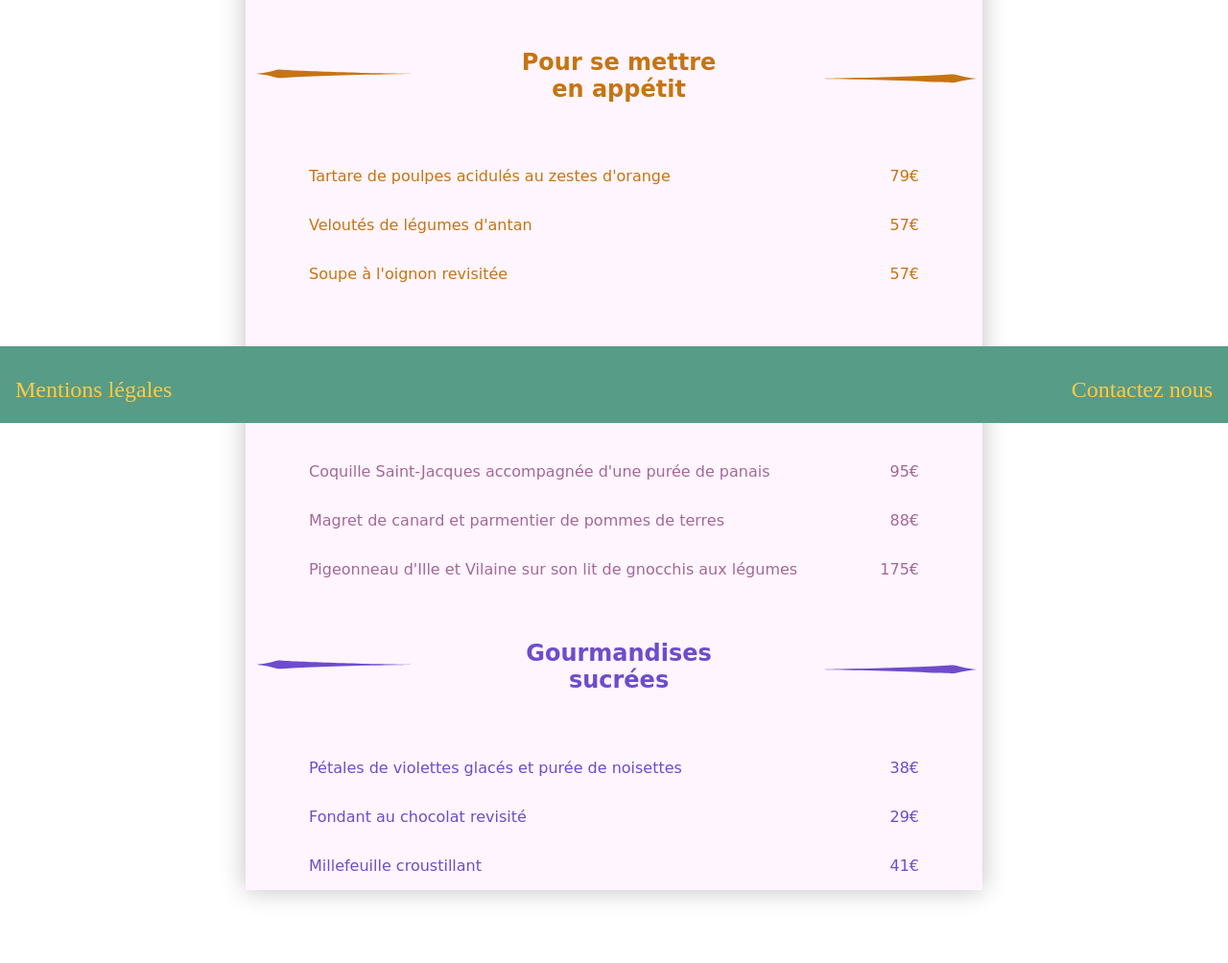
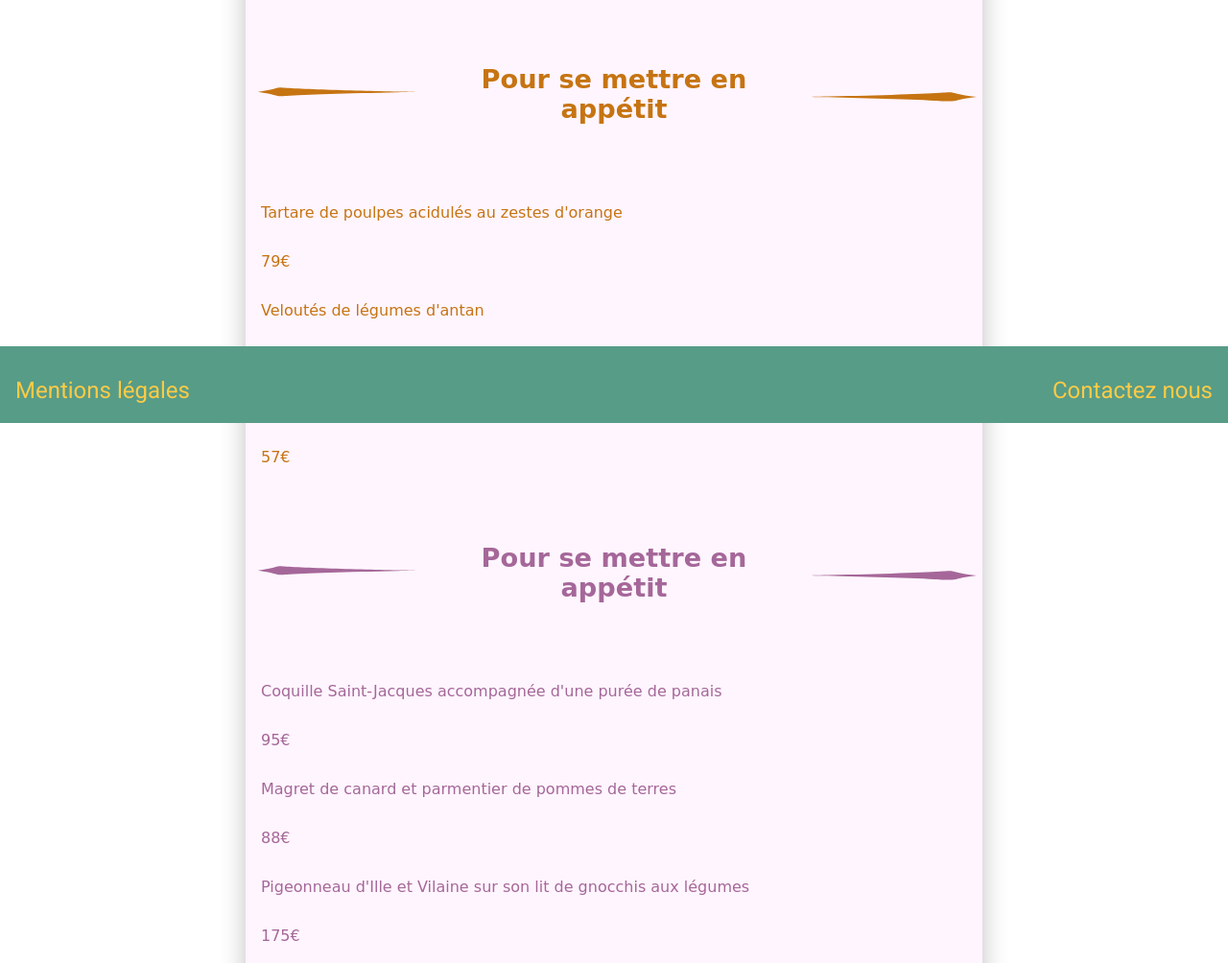
Before and after one commit to MaDaMeDev/P3-OC, a website: page MenuChic.html in a window 1280 px wide. Shown: the part 359-1363 px from the top of the page at 96% size. Drawn offline with Linux system fonts and the light colour scheme; a web font is replaced by a local one.

Commit message:
correction margin padding / mise en plave des media query sur le header footer et menu

```diff
--- a/MenuChic.html
+++ b/MenuChic.html
@@ -24,7 +24,7 @@
             <article class="menus-2__details">
                 <h3 class="title">Le chic à la française</h3>
 
-                <ul class= "entree">
+                <section class= "entree">
 
                     <div class="title-plat">
                         <img src="./image/menu-orange1.svg" alt="right-bar">
@@ -32,56 +32,59 @@
                         <img src="./image/menu-orange2.svg" alt="left-bar">
                     </div>
 
-                    <li>
-                       <p>Tartare de poulpes acidulés au zestes d'orange</p>
-                       <p class="price">79€</p>
-                    </li>
-                    <li>
-                        <p>Veloutés de légumes d'antan</p>
-                        <p class="price">57€</p>
-                    <li>
-                        <p>Soupe à l'oignon revisitée</p>
-                        <p class="price">57€</p>
-                    </li>
-                </ul>
+                    <ul>
+                       <li>Tartare de poulpes acidulés au zestes d'orange</li>
+                       <li class="price">79€</li>
 
-                <ul class="plat">
+
+                        <li>Veloutés de légumes d'antan</li>
+                        <li class="price">57€</li>
+
+                        <li>Soupe à l'oignon revisitée</li>
+                        <li class="price">57€</li>
+                    </ul>
+                </section>
+
+                <section class="plat">
                     <div class="title-plat">
                         <img src="./image/menu-purple.svg" alt="">
                         <h4>Pour se mettre en appétit</h4>
                         <img src="./image/menu-purple-1.svg" alt="">
                     </div>
-                    <li>
-                       <p>Coquille Saint-Jacques accompagnée d'une purée de panais</p>
-                       <p class="price">95€</p>
-                    </li>
-                    <li>
-                        <p>Magret de canard et parmentier de pommes de terres</p>
-                        <p class="price">88€</p>
-                    <li>
-                        <p>Pigeonneau d'Ille et Vilaine sur son lit de gnocchis aux légumes</p>
-                        <p class="price">175€</p>
-                    </li>
-                </ul>
 
-                <ul class=dessert>
+                    <ul>
+                       <li>Coquille Saint-Jacques accompagnée d'une purée de panais</li>
+                       <li class="price">95€</li>
+                    </ul>
+                    <ul>
+                        <li>Magret de canard et parmentier de pommes de terres</li>
+                        <li class="price">88€</li>
+                    <ul>
+                        <li>Pigeonneau d'Ille et Vilaine sur son lit de gnocchis aux légumes</li>
+                        <li class="price">175€</li>
+                    </ul>
+                </section>
+
+                <section class=dessert>
                     <div class="title-plat">
                         <img src="./image/menu-dark.svg" alt="">
                         <h4>Gourmandises sucrées</h4>
                         <img src="./image/menu-dark-1.svg" alt="">
                     </div>
-                    <li>
-                       <p>Pétales de violettes glacés et purée de noisettes</p>
-                        <p class="price">38€</p>
-                    </li>
-                    <li>
-                        <p>Fondant au chocolat revisité</p>
-                        <p class="price">29€</p>
-                    <li>
-                        <p>Millefeuille croustillant</p>
-                        <p class="price">41€</p>
-                    </li>
-                </ul>
+                    <ul>
+                       <li>Pétales de violettes glacés et purée de noisettes</li>
+                        <li class="price">38€</li>
+                    </ul>
+                    <ul
+                        <li>Fondant au chocolat revisité</li>
+                        <li class="price">29€</li>
+                    <ul>
+                    <ul>
+                        <li>Millefeuille croustillant</li>
+                        <li class="price">41€</li>
+                    </ul>
+
+                </section>
 
             </article>
 
--- a/sass/components/_button.scss
+++ b/sass/components/_button.scss
@@ -4,7 +4,7 @@ button {
     background-color: $color-primary;
     color: $color-secondary;
     font-size: 1.5rem;
-    border-radius: 2rem;
+    border-radius: 0.8rem;
     padding: 0 2rem;
     display: flex;
     justify-content: center;
--- a/sass/layout/_header.scss
+++ b/sass/layout/_header.scss
@@ -13,5 +13,8 @@ header {
          font-family: $font-primary;
          font-size: 98px;
          line-height: 127px;
+         @include mobile {
+             font-size: 98px * 0.5 ;
+         }
     }
 }
--- a/sass/layout/footer.scss
+++ b/sass/layout/footer.scss
@@ -13,6 +13,7 @@ footer {
 
         & a {
           color: $color-secondary;
+          font-family: $font-secondary;
           font-size:1.5rem;
           margin:0 1rem;
 
--- a/sass/pages/accueil.scss
+++ b/sass/pages/accueil.scss
@@ -5,7 +5,9 @@ main {
        flex-wrap: wrap;
         & .menus__cards {
           @include cards;
-          @include anim-zoom;
+          & a {
+             @include anim-zoom;
+          }
             &--chic {
               @include card(card-chic);
                 & h2 {
--- a/sass/pages/lanoteenchantée.scss
+++ b/sass/pages/lanoteenchantée.scss
@@ -16,6 +16,7 @@ main {
                 flex-direction: row;
                 h4 {
                     font-size: 3rem;
+                    margin: 1rem;
                     &:after  {
                         content: "";
                         height: 0.2rem;
@@ -28,7 +29,7 @@ main {
                        }
                 }
                 & img{
-                    width: 20%;
+                    width: 30%;
 
                    }
             }
--- a/sass/pages/lapalettedugout.scss
+++ b/sass/pages/lapalettedugout.scss
@@ -6,14 +6,16 @@ main {
         & .menus-4__details{
             @include menu-details;
             & .title {
-                font-size:2.5rem;
+                font-size:4rem;
                 @include gradient-text(card-palette);
             }
             & .title-plat{
                 display: flex;
                 flex-direction: row;
+                padding: 0 2rem;
                 h4 {
                     font-size: 2rem;
+                    justify-content: center;
                     &:after  {
                         content: "";
                         height: 0.2rem;
--- a/sass/pages/lechicàlafrançaise.scss
+++ b/sass/pages/lechicàlafrançaise.scss
@@ -14,7 +14,8 @@ main {
                 display: flex;
                 flex-direction: row;
                 h4 {
-                    font-size: 1.5rem;
+                    font-size: 1.7rem;
+                    padding: 4rem 0;
                     &:after  {
                         content: "";
                         height: 0.2rem;
@@ -28,7 +29,8 @@ main {
                 }
                 & img{
                     width: 30%;
-                    height: 3vh;
+                    height: 5vh;
+
                    }
             }
             & .entree {
@@ -51,7 +53,7 @@ main {
             }
 
             & p {
-                font-size: 1rem;
+                font-size: 1.2rem;
             }
 
         }
--- a/sass/pages/ledelicedespapilles.scss
+++ b/sass/pages/ledelicedespapilles.scss
@@ -6,7 +6,7 @@ main {
         & .menus-3__details{
             @include menu-details;
             & .title {
-                font-size:2.5rem;
+                font-size:4rem;
                 @include gradient-text(card-delice);
             }
             & .title-plat{
--- a/sass/utils/_mixin.scss
+++ b/sass/utils/_mixin.scss
@@ -1,6 +1,10 @@
 @mixin menus {
     width: 60%;
     margin: 100px auto;
+    @include mobile {
+        flex-direction: column;
+        width: 80%;
+       }
 }
 
 @mixin cards {
@@ -9,6 +13,9 @@
     margin-bottom: 90px;
     display: flex;
     text-align: center;
+    @include mobile {
+        width: 100%;
+       }
 }
 
 @mixin card($menu) {
@@ -38,12 +45,16 @@
 @mixin title-size($title) {
     font-size: map-get($font-size,$title );
     padding-top: 2.5rem;
+    @include mobile {
+        font-size: map-get($font-size,$title )* 0.8;
+       }
 
 }
 
 @mixin menu-details {
     display: flex;
     flex-direction: column;
+   padding-bottom: 5rem;
 
     h3,h4{
         display: flex;
@@ -66,3 +77,9 @@
        }
     }
 }
+
+@mixin mobile {
+    @media screen and (max-width: map-get($breakpoints, mobile)){
+     @content;
+    }
+}
--- a/sass/utils/_variables.scss
+++ b/sass/utils/_variables.scss
@@ -58,4 +58,10 @@ $font-size:(
     title-chic-plat:1.5rem,
     title-delice-palette-menu:2.3rem,
     title-delice-palette-plat:2.3rem,
-)
+);
+
+$breakpoints:(
+    mobile : 425px,
+
+
+);
```
Also changed, not shown: css/style.css, 1 other file.
